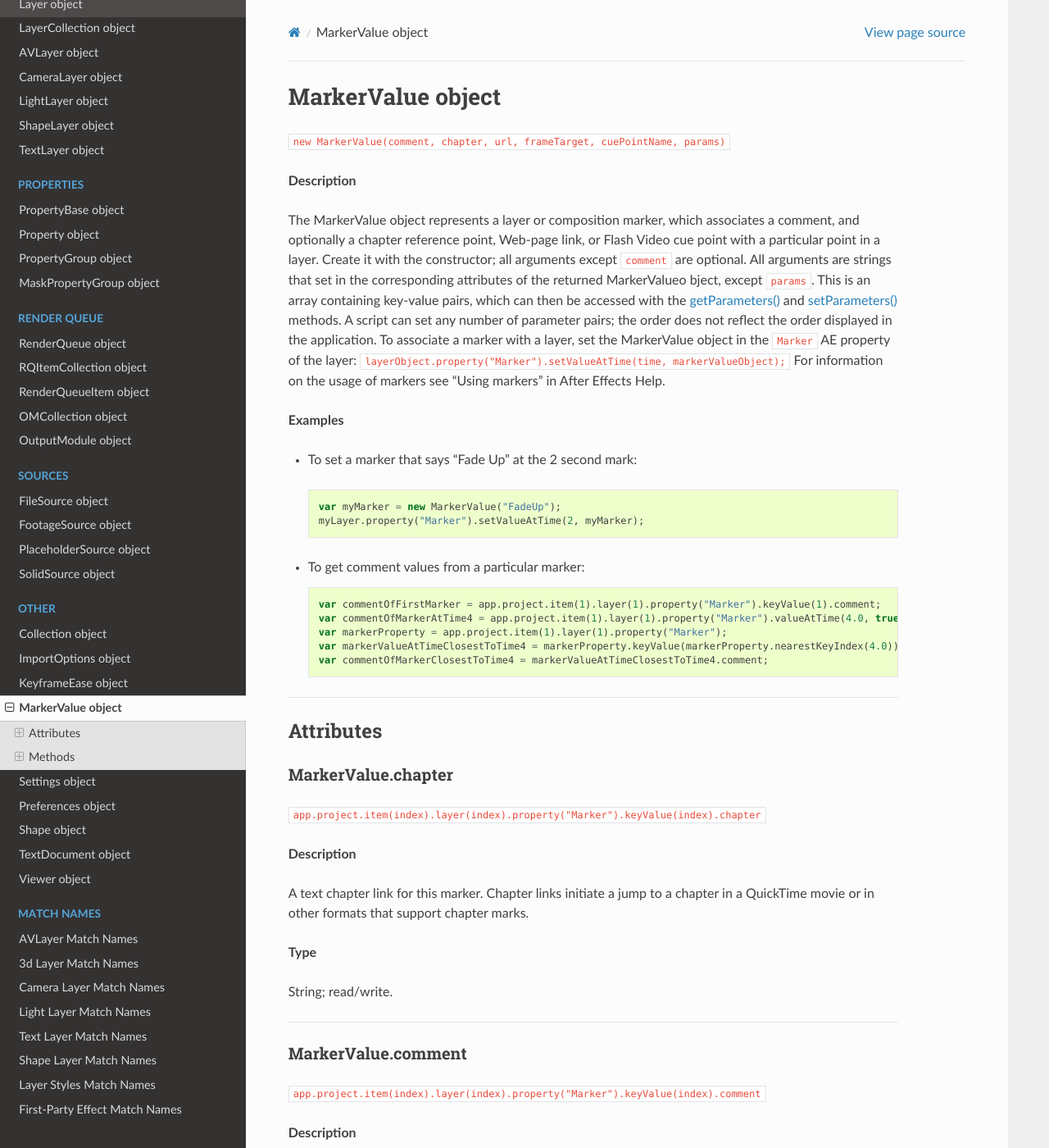
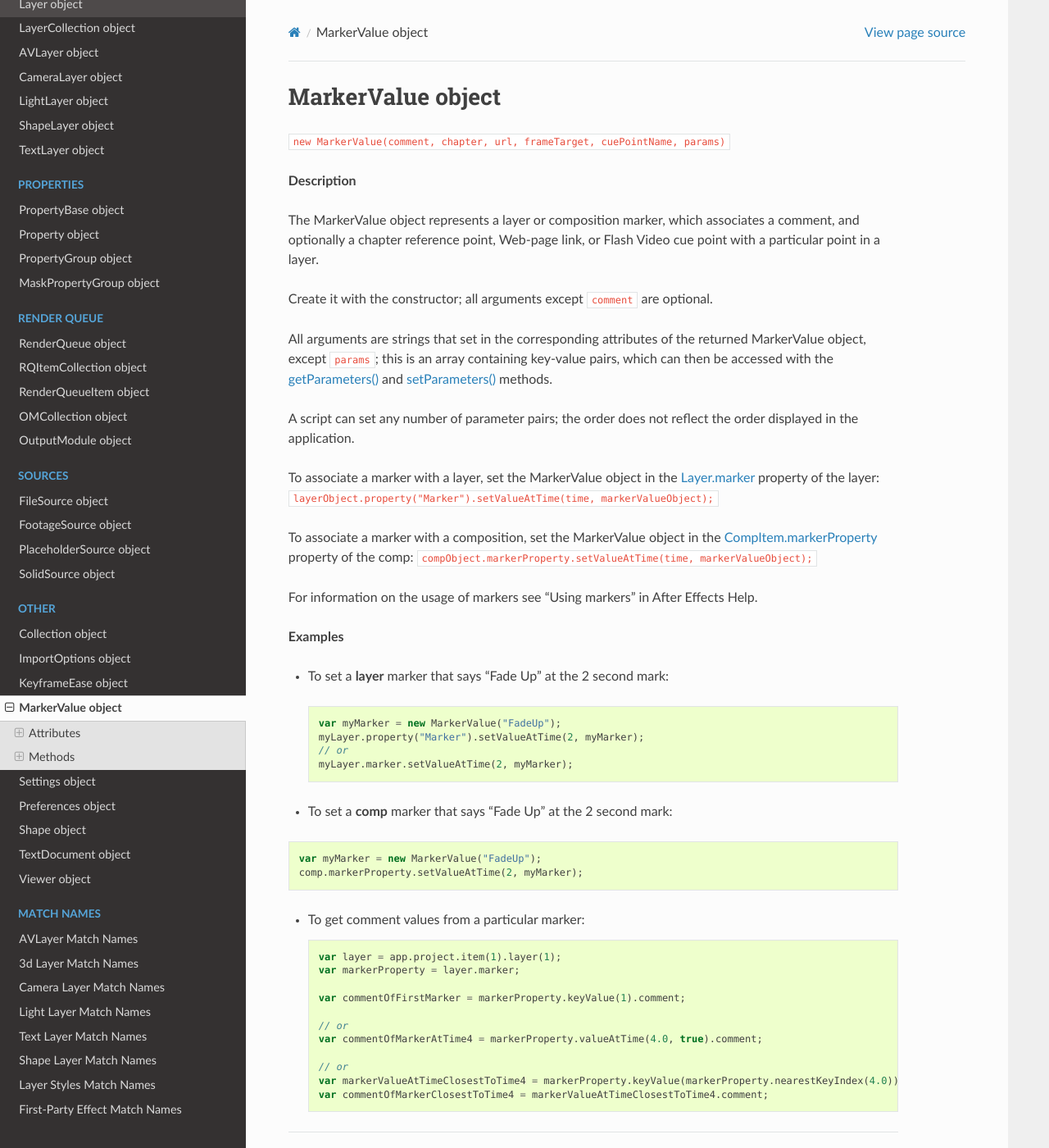
Before and after one commit to docsforadobe/after-effects-scripting-guide, a Sphinx documentation site: the page built from docs/other/markervalue.rst, in a window 1280 px wide and 1400 px high. Shown: the whole window at 82% size. Built offline with Sphinx 7.4.7 and the Read the Docs theme 2.0.0, drawn with Linux system fonts in a browser that asks for light colours.

Commit message:
Add clarification on layer & comp markerproperties; add comp marker example to markervalue doc

```diff
--- a/docs/other/markervalue.rst
+++ b/docs/other/markervalue.rst
@@ -8,24 +8,51 @@ MarkerValue object
 
 **Description**
 
-The MarkerValue object represents a layer or composition marker, which associates a comment, and optionally a chapter reference point, Web-page link, or Flash Video cue point with a particular point in a layer. Create it with the constructor; all arguments except ``comment`` are optional. All arguments are strings that set in the corresponding attributes of the returned MarkerValueo bject, except ``params``. This is an array containing key-value pairs, which can then be accessed with the :ref:`getParameters() <MarkerValue.getParameters>` and :ref:`setParameters() <MarkerValue.setParameters>` methods. A script can set any number of parameter pairs; the order does not reflect the order displayed in the application. To associate a marker with a layer, set the MarkerValue object in the ``Marker`` AE property of the layer: ``layerObject.property("Marker").setValueAtTime(time, markerValueObject);`` For information on the usage of markers see "Using markers" in After Effects Help.
+The MarkerValue object represents a layer or composition marker, which associates a comment, and optionally a chapter reference point, Web-page link, or Flash Video cue point with a particular point in a layer.
+
+Create it with the constructor; all arguments except ``comment`` are optional.
+
+All arguments are strings that set in the corresponding attributes of the returned MarkerValue object, except ``params``; this is an array containing key-value pairs, which can then be accessed with the :ref:`getParameters() <MarkerValue.getParameters>` and :ref:`setParameters() <MarkerValue.setParameters>` methods.
+
+A script can set any number of parameter pairs; the order does not reflect the order displayed in the application.
+
+To associate a marker with a layer, set the MarkerValue object in the :ref:`Layer.marker` property of the layer: ``layerObject.property("Marker").setValueAtTime(time, markerValueObject);``
+
+To associate a marker with a composition, set the MarkerValue object in the :ref:`CompItem.markerProperty` property of the comp: ``compObject.markerProperty.setValueAtTime(time, markerValueObject);``
+
+For information on the usage of markers see "Using markers" in After Effects Help.
 
 **Examples**
 
--  To set a marker that says "Fade Up" at the 2 second mark:
+-  To set a **layer** marker that says "Fade Up" at the 2 second mark:
 
   .. code:: javascript
 
       var myMarker = new MarkerValue("FadeUp");
       myLayer.property("Marker").setValueAtTime(2, myMarker);
+      // or
+      myLayer.marker.setValueAtTime(2, myMarker);
+
+-  To set a **comp** marker that says "Fade Up" at the 2 second mark:
+
+.. code:: javascript
+
+      var myMarker = new MarkerValue("FadeUp");
+      comp.markerProperty.setValueAtTime(2, myMarker);
 
 - To get comment values from a particular marker:
 
   .. code:: javascript
 
-      var commentOfFirstMarker = app.project.item(1).layer(1).property("Marker").keyValue(1).comment;
-      var commentOfMarkerAtTime4 = app.project.item(1).layer(1).property("Marker").valueAtTime(4.0, true).comment;
-      var markerProperty = app.project.item(1).layer(1).property("Marker");
+      var layer = app.project.item(1).layer(1);
+      var markerProperty = layer.marker;
+
+      var commentOfFirstMarker = markerProperty.keyValue(1).comment;
+
+      // or
+      var commentOfMarkerAtTime4 = markerProperty.valueAtTime(4.0, true).comment;
+
+      // or
       var markerValueAtTimeClosestToTime4 = markerProperty.keyValue(markerProperty.nearestKeyIndex(4.0));
       var commentOfMarkerClosestToTime4 = markerValueAtTimeClosestToTime4.comment;
 
```
Also changed, not shown: docs/items/compitem.rst (+6 -4 lines), docs/layers/layer.rst (+36 -0 lines).
